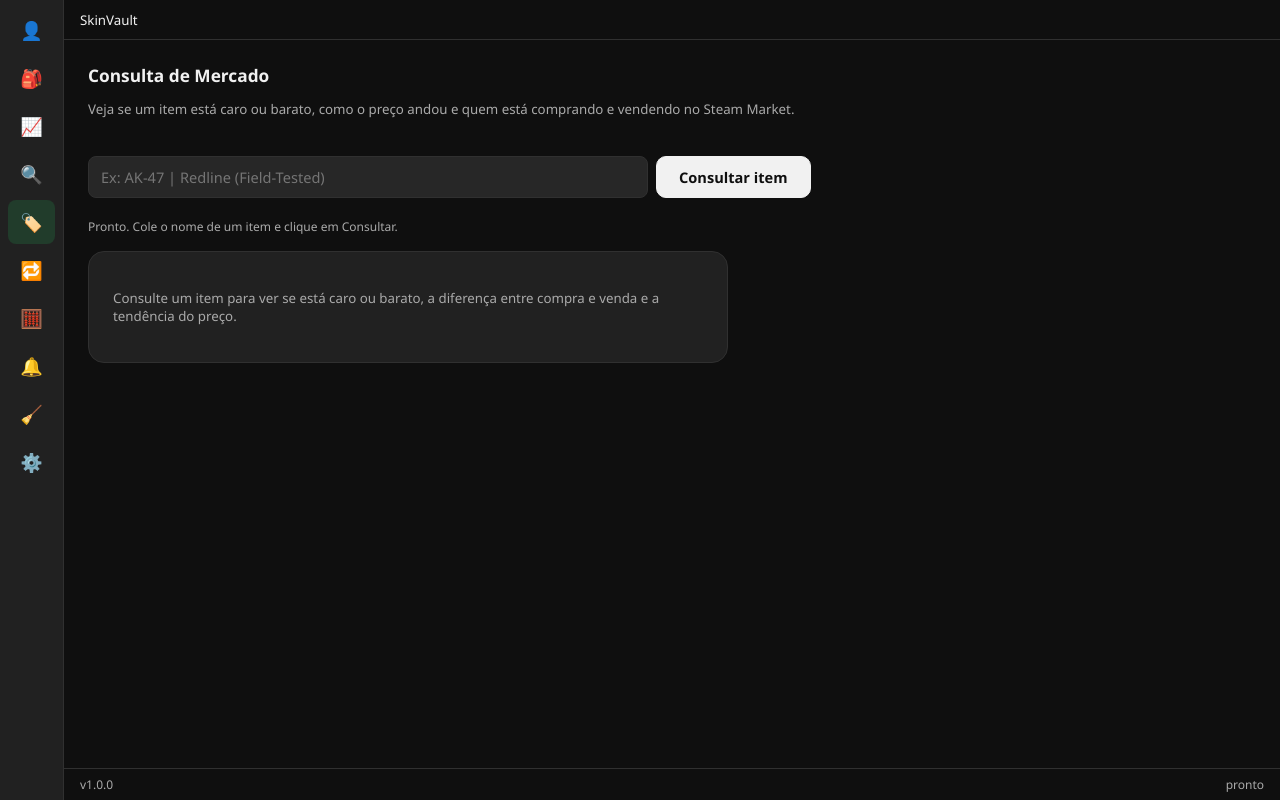
After one commit to pedronokia/galaseca, a Flask app: page /mercado in a window 1280 px wide. The commit adds this page. Run offline with Flask 3, Linux system fonts and the light colour scheme; data that the repository does not hold is empty; parts of the project's set-up code (start-up, migrations or seed data) failed here and were passed over.

Commit message:
Adiciona tela de Consulta de Mercado na UI web (Fase 10)
Nona tela real: busca um item ao vivo (priceoverview + listing page,
2 chamadas por busca -- bem mais barato em rate limit que Conta/
Scanner, que avaliam dezenas de itens de uma vez) e mostra menor
anuncio, preco tipico, volume 24h, avaliacao (fair_value_verdict, ja
era logica pura) e um sparkline SVG inline do historico recente.
Unica tela que bate na Steam sincronamente dentro do request -- nao
precisa do SSE que Conta/Trade-up usam porque e' UMA busca, nao lote.

Grava preco no PriceCache, volume em volume_history.json e o nome nos
recentes (data/market_recent.json) -- mesmos efeitos colaterais do
_on_search do Qt.

Verificado nos dois caminhos: automatizado (7 testes, rede mockada via
steam_api._http_get com o mesmo MOCK_HTML que tests/test_steam_api.py
ja usa) e ao vivo no browser, onde bati num 429 real da Steam
(confirmado via curl direto, ja estava ativo antes do teste) -- o
caminho de erro "não encontrado" renderizou limpo, sem excecao JS.

```diff
--- /dev/null
+++ b/skinvault/webapp/market_data.py
@@ -0,0 +1,101 @@
+"""Logica de dados da Consulta de Mercado -- sem Flask, testavel isolado.
+
+Equivalente web de `market_screen.py`: UMA consulta ao vivo por busca
+(get_market_overview + get_market_page_data), nao um lote -- bem mais
+barato em rate limit que Conta/Scanner, que avaliam dezenas de itens.
+Por isso e' sincrono (sem SSE): a tela trava por 1-3s no pior caso, que
+e' exatamente o que o botao "Consultar item" do Qt tambem faz.
+"""
+from __future__ import annotations
+
+import json
+from pathlib import Path
+from typing import Optional
+
+from skinvault import cases, signals, steam_api
+from skinvault._paths import DATA_DIR, atomic_write_text
+from skinvault.prices import PriceCache
+
+_RECENT_PATH = DATA_DIR / "market_recent.json"
+_RECENT_CAP = 8
+
+
+def load_recent() -> list[str]:
+    try:
+        data = json.loads(_RECENT_PATH.read_text("utf-8"))
+        return data[:_RECENT_CAP] if isinstance(data, list) else []
+    except Exception:
+        return []
+
+
+def _save_recent(items: list[str]) -> None:
+    try:
+        atomic_write_text(_RECENT_PATH, json.dumps(items[:_RECENT_CAP]))
+    except OSError:
+        pass
+
+
+def _record_recent(name: str) -> list[str]:
+    items = [n for n in load_recent() if n != name]
+    items.insert(0, name)
+    items = items[:_RECENT_CAP]
+    _save_recent(items)
+    return items
+
+
+def search(name: str, cache: Optional[PriceCache] = None) -> dict:
+    """Busca AO VIVO (2 chamadas: priceoverview + listing page). Grava no
+    cache de preco, no historico de volume e nos recentes -- mesmos
+    efeitos colaterais do `_on_search`/`_on_data` do Qt."""
+    cache = cache or PriceCache()
+    data: dict = {"name": name}
+    try:
+        overview = steam_api.get_market_overview(name)
+        if overview:
+            data["overview"] = overview
+        page = steam_api.get_market_page_data(name)
+        if page:
+            data["page"] = page
+    except Exception as exc:  # pragma: no cover - defensivo, igual o Qt
+        data["error"] = str(exc)
+
+    overview = data.get("overview")
+    page = data.get("page")
+    if not overview and not page:
+        data["found"] = False
+        return data
+
+    data["found"] = True
+    data["recent"] = _record_recent(name)
+    data["case_status"] = cases.case_status(name)
+
+    verdict: dict = {}
+    if overview:
+        lowest = overview.get("lowest")
+        median = overview.get("median")
+        volume = overview.get("volume")
+        ob = page.get("order_book") if page else None
+        verdict = steam_api.fair_value_verdict(
+            lowest, median,
+            spread=ob.get("spread") if ob else None,
+            buy_count=ob.get("buy_count") if ob else None,
+            sell_count=ob.get("sell_count") if ob else None,
+            price_history=page.get("price_history") if page else None,
+        )
+        if lowest is not None:
+            cache.put(name, lowest)
+        if volume:
+            signals.record_item_volume(name, volume)
+            hist = signals.load_item_volume(name)
+            data["volume_anomaly"] = signals.volume_anomaly(hist)
+    data["verdict"] = verdict
+    data["throttled"] = bool(page) and not overview
+
+    if page:
+        # price_history/order_book podem ser grandes; a tela so' precisa
+        # dos ultimos pontos pro sparkline, nao da serie inteira (~5000).
+        ph = page.get("price_history") or []
+        data["price_history_tail"] = ph[-90:]
+        data["order_book"] = page.get("order_book")
+        data["order_book_approx"] = bool(page.get("order_book_approx"))
+    return data
--- /dev/null
+++ b/skinvault/webapp/routes/market.py
@@ -0,0 +1,32 @@
+"""Rotas da Consulta de Mercado -- Fase 10.
+
+Unica tela que bate na Steam SINCRONAMENTE dentro do request: uma
+busca sao so' 2 chamadas (priceoverview + listing page), nao um lote
+-- o mesmo custo que o botao "Consultar item" do Qt sempre teve.
+"""
+from __future__ import annotations
+
+from flask import Blueprint, jsonify, render_template, request
+
+from skinvault.webapp import market_data
+
+bp = Blueprint("market", __name__)
+
+
+@bp.route("/mercado")
+def page():
+    return render_template("market.html", active="market")
+
+
+@bp.route("/api/market/recent")
+def recent():
+    return jsonify({"recent": market_data.load_recent()})
+
+
+@bp.route("/api/market/search", methods=["POST"])
+def search():
+    data = request.get_json(silent=True) or {}
+    name = (data.get("name") or "").strip()
+    if not name:
+        return jsonify({"error": "nome obrigatório"}), 400
+    return jsonify(market_data.search(name))
--- a/skinvault/webapp/server.py
+++ b/skinvault/webapp/server.py
@@ -15,6 +15,7 @@ from skinvault.webapp.routes.account import bp as account_bp
 from skinvault.webapp.routes.cleanup import bp as cleanup_bp
 from skinvault.webapp.routes.history import bp as history_bp
 from skinvault.webapp.routes.inventory import bp as inventory_bp
+from skinvault.webapp.routes.market import bp as market_bp
 from skinvault.webapp.routes.misc import bp as misc_bp
 from skinvault.webapp.routes.settings import bp as settings_bp
 from skinvault.webapp.routes.trades import bp as trades_bp
@@ -41,6 +42,7 @@ def create_app() -> Flask:
     app.register_blueprint(settings_bp)
     app.register_blueprint(watchlist_bp)
     app.register_blueprint(cleanup_bp)
+    app.register_blueprint(market_bp)
 
     @app.context_processor
     def _inject_versao():
--- /dev/null
+++ b/skinvault/webapp/static/css/market.css
@@ -0,0 +1,65 @@
+/* Tela de Consulta de Mercado -- Fase 10. */
+
+.market-search-row {
+  display: flex;
+  gap: var(--space-sm);
+  margin-bottom: var(--space-sm);
+}
+
+.market-input {
+  flex: 1;
+  min-width: 0;
+  max-width: 560px;
+}
+
+.recent-chips {
+  display: flex;
+  flex-wrap: wrap;
+  gap: var(--space-sm);
+  margin-bottom: var(--space-md);
+}
+
+.recent-chip {
+  font-family: var(--font-family);
+  font-size: var(--fs-muted);
+  color: var(--text-muted);
+  background: var(--surface);
+  border: 1px solid var(--border);
+  border-radius: 999px;
+  padding: 4px 12px;
+  cursor: pointer;
+}
+
+.recent-chip:hover {
+  color: var(--text);
+  background: var(--surface-hov);
+}
+
+/* .market-content nao define `display` de proposito: o atributo
+   [hidden] do navegador ja' basta (default display:block), e definir
+   display aqui reabriria a mesma armadilha das Fases 3/5. */
+.market-content > * {
+  margin-bottom: var(--space-lg);
+}
+
+.stat-value.below_median {
+  color: var(--positive);
+}
+
+.stat-value.overpriced {
+  color: var(--danger);
+}
+
+.stat-value.slightly_above {
+  color: var(--warn-text);
+}
+
+.market-message {
+  font-size: var(--fs-input);
+}
+
+#sparkline-wrap svg {
+  display: block;
+  width: 100%;
+  height: 120px;
+}
--- /dev/null
+++ b/skinvault/webapp/static/js/market.js
@@ -0,0 +1,150 @@
+// Tela de Consulta de Mercado -- Fase 10. Unica tela que bate na
+// Steam ao vivo por acao do usuario (sem auto-busca ao carregar).
+document.addEventListener("DOMContentLoaded", () => {
+  const input = document.getElementById("market-input");
+  const searchBtn = document.getElementById("market-search-btn");
+  const statusEl = document.getElementById("market-status");
+  const emptyCard = document.getElementById("market-empty");
+  const contentEl = document.getElementById("market-content");
+  const chipsEl = document.getElementById("recent-chips");
+  const verdictMsg = document.getElementById("verdict-message");
+  const bookLine = document.getElementById("book-line");
+  const caseLine = document.getElementById("case-line");
+  const sparkWrap = document.getElementById("sparkline-wrap");
+  const sparkEmpty = document.getElementById("sparkline-empty");
+
+  const brl = (v) => v == null ? "—" : new Intl.NumberFormat(
+    "pt-BR", { style: "currency", currency: "BRL" }).format(v);
+
+  function renderChips(recent) {
+    chipsEl.innerHTML = "";
+    for (const name of recent) {
+      const chip = document.createElement("button");
+      chip.type = "button";
+      chip.className = "recent-chip";
+      chip.textContent = name;
+      chip.addEventListener("click", () => {
+        input.value = name;
+        runSearch();
+      });
+      chipsEl.appendChild(chip);
+    }
+  }
+
+  function loadRecent() {
+    fetch("/api/market/recent").then((r) => r.json())
+      .then((data) => renderChips(data.recent || []));
+  }
+  loadRecent();
+
+  function setStat(name, value, cls) {
+    const card = document.querySelector(`.stat-card[data-stat="${name}"]`);
+    const valueEl = card.querySelector(".stat-value");
+    valueEl.textContent = value;
+    valueEl.className = "stat-value" + (cls ? ` ${cls}` : "");
+  }
+
+  function renderSparkline(points) {
+    sparkWrap.innerHTML = "";
+    const values = points.map((p) => p.price_median).filter((v) => v != null);
+    if (values.length < 2) {
+      sparkEmpty.hidden = false;
+      return;
+    }
+    sparkEmpty.hidden = true;
+    const w = 600, h = 120, pad = 6;
+    const min = Math.min(...values), max = Math.max(...values);
+    const range = max - min || 1;
+    const stepX = (w - pad * 2) / (values.length - 1);
+    const coords = values.map((v, i) => {
+      const x = pad + i * stepX;
+      const y = pad + (h - pad * 2) * (1 - (v - min) / range);
+      return `${x.toFixed(1)},${y.toFixed(1)}`;
+    });
+    const svg = document.createElementNS("http://www.w3.org/2000/svg", "svg");
+    svg.setAttribute("viewBox", `0 0 ${w} ${h}`);
+    const line = document.createElementNS("http://www.w3.org/2000/svg", "polyline");
+    line.setAttribute("points", coords.join(" "));
+    line.setAttribute("fill", "none");
+    line.setAttribute("stroke", "var(--accent)");
+    line.setAttribute("stroke-width", "2");
+    svg.appendChild(line);
+    sparkWrap.appendChild(svg);
+  }
+
+  function runSearch() {
+    const name = input.value.trim();
+    if (!name) return;
+    statusEl.textContent = `Consultando ${name}…`;
+    searchBtn.disabled = true;
+    fetch("/api/market/search", {
+      method: "POST",
+      headers: { "Content-Type": "application/json" },
+      body: JSON.stringify({ name }),
+    })
+      .then((r) => r.json())
+      .then((data) => {
+        searchBtn.disabled = false;
+        if (data.error) {
+          statusEl.textContent = "Erro: " + data.error;
+          return;
+        }
+        if (!data.found) {
+          emptyCard.hidden = false;
+          contentEl.hidden = true;
+          statusEl.textContent =
+            `Não foi possível obter dados de "${name}". Verifique o ` +
+            "nome (desgaste, StatTrak, espaços) ou tente de novo.";
+          return;
+        }
+        emptyCard.hidden = true;
+        contentEl.hidden = false;
+        render(data);
+        loadRecent();
+        statusEl.textContent = data.throttled
+          ? "A Steam limitou as consultas de preço agora — mostrando o " +
+            "que veio da página do item."
+          : "Pronto.";
+      })
+      .catch(() => {
+        searchBtn.disabled = false;
+        statusEl.textContent = "Falha ao consultar — tente de novo.";
+      });
+  }
+
+  function render(data) {
+    const overview = data.overview || {};
+    const verdict = data.verdict || {};
+    setStat("lowest", brl(overview.lowest));
+    setStat("median", brl(overview.median));
+    setStat("volume", overview.volume != null ? String(overview.volume) : "—");
+    setStat("verdict", verdict.label || "—", verdict.verdict);
+
+    verdictMsg.textContent = verdict.message || "Dados insuficientes para avaliar.";
+
+    const ob = data.order_book;
+    if (ob && (ob.buy_count != null || ob.sell_count != null)) {
+      bookLine.textContent =
+        `Fila de ofertas: ${ob.buy_count ?? "—"} compradores, ` +
+        `${ob.sell_count ?? "—"} vendedores` +
+        (data.order_book_approx ? " (aproximado — outro desgaste)" : "");
+    } else {
+      bookLine.textContent = "";
+    }
+
+    const cs = data.case_status;
+    if (cs && cs.case) {
+      caseLine.hidden = false;
+      caseLine.textContent = `${cs.case} — ${cs.label}`;
+    } else {
+      caseLine.hidden = true;
+    }
+
+    renderSparkline(data.price_history_tail || []);
+  }
+
+  searchBtn.addEventListener("click", runSearch);
+  input.addEventListener("keydown", (ev) => {
+    if (ev.key === "Enter") runSearch();
+  });
+});
--- /dev/null
+++ b/skinvault/webapp/templates/market.html
@@ -0,0 +1,79 @@
+{% extends "base.html" %}
+
+{% block extra_css %}
+<link rel="stylesheet" href="{{ url_for('static', filename='css/market.css') }}">
+{% endblock %}
+
+{% block content %}
+<div class="page-header">
+  <div>
+    <h1 class="page-title">Consulta de Mercado</h1>
+    <p class="muted">
+      Veja se um item está caro ou barato, como o preço andou e quem
+      está comprando e vendendo no Steam Market.
+    </p>
+  </div>
+</div>
+
+<div class="market-search-row">
+  <input id="market-input" type="text" class="text-input market-input"
+         placeholder="Ex: AK-47 | Redline (Field-Tested)">
+  <button id="market-search-btn" class="btn-primary" type="button">
+    Consultar item
+  </button>
+</div>
+<div id="recent-chips" class="recent-chips"></div>
+
+<p class="status-line" id="market-status">
+  Pronto. Cole o nome de um item e clique em Consultar.
+</p>
+
+<section id="market-empty" class="card">
+  <p class="muted">
+    Consulte um item para ver se está caro ou barato, a diferença
+    entre compra e venda e a tendência do preço.
+  </p>
+</section>
+
+<section id="market-content" class="market-content" hidden>
+  <section class="stat-row">
+    <article class="stat-card" data-stat="lowest">
+      <span class="stat-label">Menor anúncio</span>
+      <span class="stat-value">—</span>
+      <span class="stat-delta muted"></span>
+    </article>
+    <article class="stat-card" data-stat="median">
+      <span class="stat-label">Preço típico (24h)</span>
+      <span class="stat-value">—</span>
+      <span class="stat-delta muted"></span>
+    </article>
+    <article class="stat-card" data-stat="volume">
+      <span class="stat-label">Vendas em 24h</span>
+      <span class="stat-value">—</span>
+      <span class="stat-delta muted"></span>
+    </article>
+    <article class="stat-card" data-stat="verdict">
+      <span class="stat-label">Avaliação</span>
+      <span class="stat-value">—</span>
+      <span class="stat-delta muted"></span>
+    </article>
+  </section>
+
+  <section class="card">
+    <h2 class="section-title">O que isso significa</h2>
+    <p id="verdict-message" class="market-message">—</p>
+    <p id="book-line" class="muted"></p>
+    <p id="case-line" class="muted" hidden></p>
+  </section>
+
+  <section class="card">
+    <h2 class="section-title">Histórico recente</h2>
+    <div id="sparkline-wrap"></div>
+    <p id="sparkline-empty" class="muted" hidden>Sem histórico guardado para este item.</p>
+  </section>
+</section>
+{% endblock %}
+
+{% block extra_js %}
+<script src="{{ url_for('static', filename='js/market.js') }}"></script>
+{% endblock %}
--- a/skinvault/webapp/templates/partials/sidebar.html
+++ b/skinvault/webapp/templates/partials/sidebar.html
@@ -15,7 +15,9 @@
       <a href="{{ url_for('history.page') }}">📈</a>
     </li>
     <li class="sidebar-item" title="Scanner">🔍</li>
-    <li class="sidebar-item" title="Mercado">🏷️</li>
+    <li class="sidebar-item sidebar-link{{ ' active' if active == 'market' else '' }}" title="Mercado">
+      <a href="{{ url_for('market.page') }}">🏷️</a>
+    </li>
     <li class="sidebar-item sidebar-link{{ ' active' if active == 'trades' else '' }}" title="Trades">
       <a href="{{ url_for('trades.page') }}">🔁</a>
     </li>
```
Also changed, not shown: tests/test_webapp_market.py (added, +101 -0 lines).
